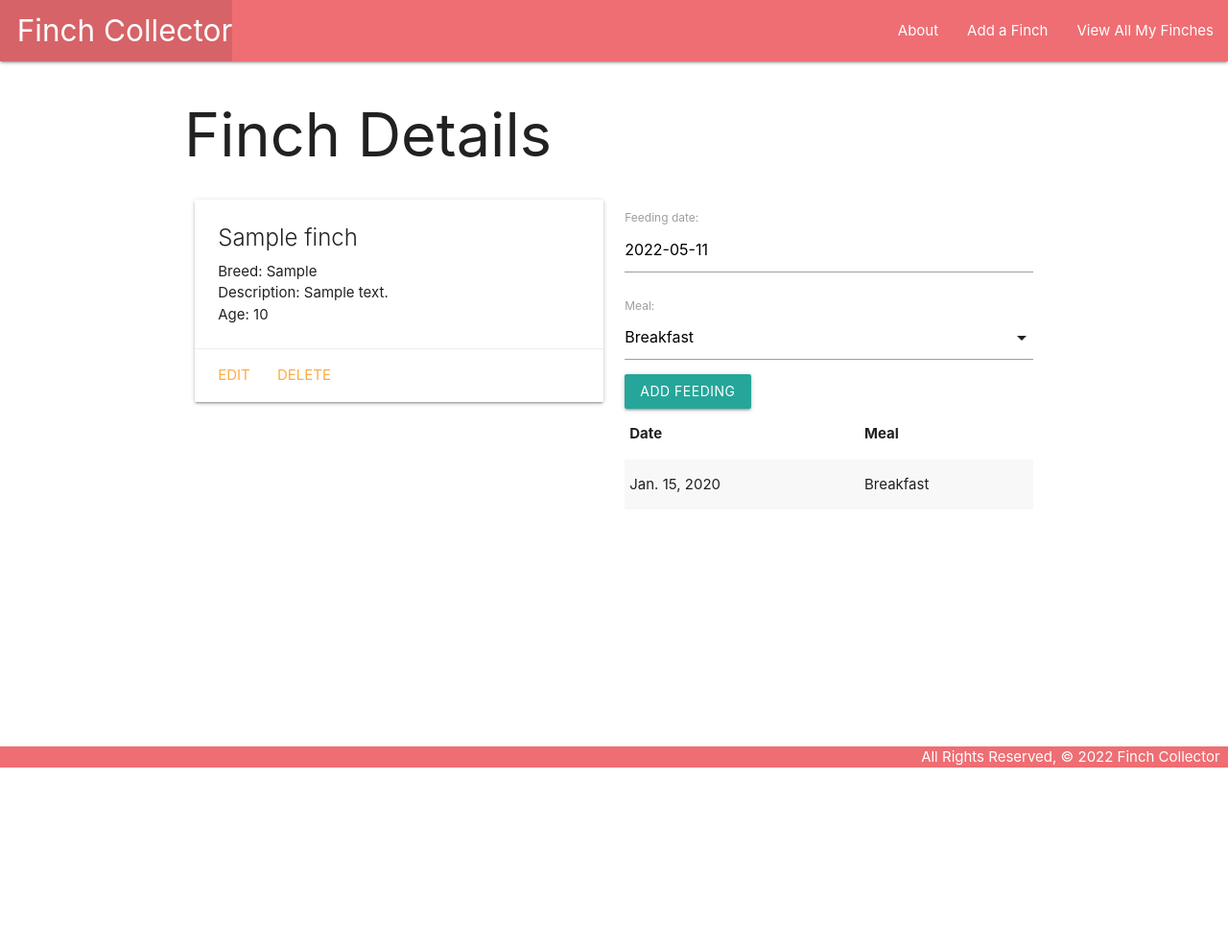
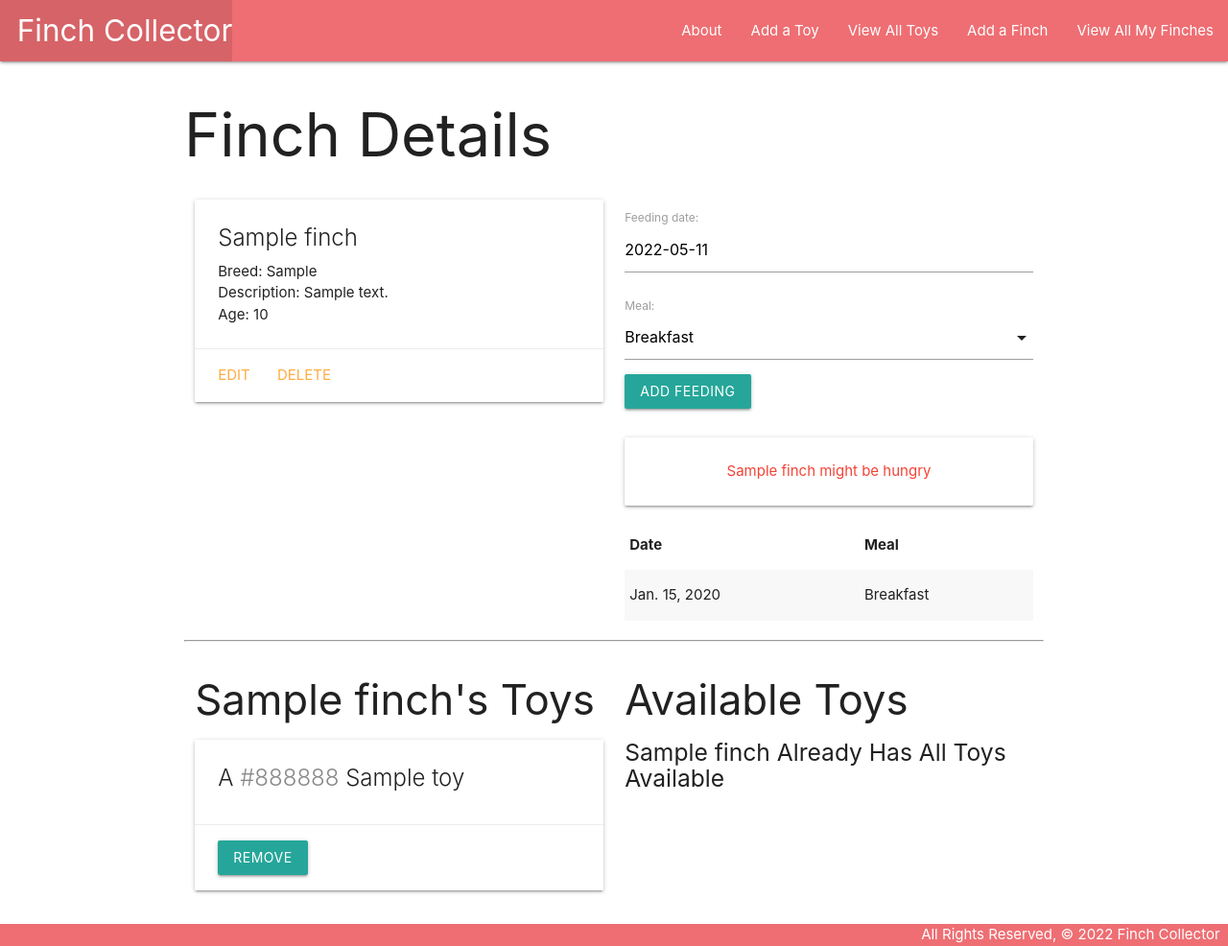
Before and after one commit to Bushfaced/finchcollector, a Django app: page /finches/1/ in a window 1280 px wide. Shown: the whole page at 96% size. Before the commit the page ends 800 px from the top, so only its background shows below. Run offline with Django 4.2, Linux system fonts and the light colour scheme; tables that the repository leaves empty hold one stand-in row (values such as "Sample post").

Commit message:
Lab part 5

```diff
--- a/finchcollector/settings.py
+++ b/finchcollector/settings.py
@@ -106,7 +106,7 @@ AUTH_PASSWORD_VALIDATORS = [
 
 LANGUAGE_CODE = 'en-us'
 
-TIME_ZONE = 'UTC'
+TIME_ZONE = 'America/Los_Angeles'
 
 USE_I18N = True
 
--- a/main_app/models.py
+++ b/main_app/models.py
@@ -1,5 +1,6 @@
 from django.db import models
 from django.urls import reverse
+from datetime import date
 
 MEALS = (
     ('B', 'Breakfast'),
@@ -7,18 +8,33 @@ MEALS = (
     ('D', 'Dinner')
 )
 
+class Toy(models.Model):
+  name = models.CharField(max_length=50)
+  color = models.CharField(max_length=20)
+
+  def __str__(self):
+    return self.name
+
+  def get_absolute_url(self):
+    return reverse('toys_detail', kwargs={'pk': self.id})
+
 # Create your models here.
 class Finch(models.Model):
   name = models.CharField(max_length=100)
   breed = models.CharField(max_length=100)
   description = models.TextField(max_length=250)
   age = models.IntegerField()
+  toys = models.ManyToManyField(Toy)
+
 
   def __str__(self):
     return f'{self.name} ({self.id})'
 
   def get_absolute_url(self):
     return reverse('detail', kwargs={'finch_id': self.id})
+
+  def fed_for_today(self):
+    return self.feeding_set.filter(date=date.today()).count() >= len(MEALS)
 
 class Feeding(models.Model):
   date = models.DateField('feeding date')
@@ -29,8 +45,8 @@ class Feeding(models.Model):
   )
   finch = models.ForeignKey(Finch, on_delete=models.CASCADE)
 
+  class Meta:
+    ordering = ['-date']
+
   def __str__(self):
     return f"{self.get_meal_display()} on {self.date}"
-
-  class Meta:
-    ordering = ['-date']
--- a/main_app/templates/base.html
+++ b/main_app/templates/base.html
@@ -20,6 +20,8 @@
         </ul>
         <ul class="right">
           <li><a href="{% url 'about' %}">About</a></li>
+          <li><a href="{% url 'toys_create' %}">Add a Toy</a></li>
+          <li><a href="{% url 'toys_index' %}">View All Toys</a></li>
           <li><a href="{% url 'finches_create' %}">Add a Finch</a></li>
           <li><a href="{% url 'index' %}">View All My Finches</a></li>
         </ul>
--- a/main_app/templates/finches/detail.html
+++ b/main_app/templates/finches/detail.html
@@ -28,6 +28,12 @@
       {{ feeding_form.as_p }}
       <input type="submit" class="btn" value="Add Feeding">
     </form>
+    <br>
+    {% if finch.fed_for_today %}
+      <div class="card-panel teal-text center-align">{{finch.name}} has been fed all meals for today</div>
+    {% else %}
+      <div class="card-panel red-text center-align">{{finch.name}} might be hungry</div>
+    {% endif %}
     <table class="striped">
       <thead>
         <tr><th>Date</th><th>Meal</th></tr>
@@ -41,6 +47,54 @@
         {% endfor %}
       </tbody>
     </table>
+  </div>
+</div>
+
+<hr>
+<div class="row">
+  <div class="col s6">
+    <h3>{{ finch.name }}'s Toys</h3>
+    {% if finch.toys.count %}
+      {% for toy in finch.toys.all %}
+        <div class="card">
+          <div class="card-content">
+            <span class="card-title">
+              A <span style="color: {{ toy.color }}">{{ toy.color }}</span> {{ toy.name }}
+            </span>
+          </div>
+          <div class="card-action">
+            <form action="{% url 'unassoc_toy' finch.id toy.id %}" method="POST">
+              {% csrf_token %}
+              <button type="submit" class="btn">Remove</button>
+            </form>
+          </div>
+        </div>
+      {% endfor %}
+    {% else %}
+      <h5>No Toys :(</h5>
+    {% endif %}
+  </div>
+  <div class="col s6">
+    <h3>Available Toys</h3>
+    {% if toys.count %}
+      {% for toy in toys.all %}
+        <div class="card">
+          <div class="card-content">
+            <span class="card-title">
+              A <span style="color: {{ toy.color }}">{{ toy.color }}</span> {{ toy.name }}
+            </span>
+          </div>
+          <div class="card-action">
+            <form action="{% url 'assoc_toy' finch.id toy.id %}" method="POST">
+              {% csrf_token %}
+              <button type="submit" class="btn">Add</button>
+            </form>
+          </div>
+        </div>
+      {% endfor %}
+    {% else %}
+      <h5>{{finch.name}} Already Has All Toys Available</h5>
+    {% endif %}
   </div>
 </div>
 
--- a/main_app/urls.py
+++ b/main_app/urls.py
@@ -10,4 +10,11 @@ urlpatterns = [
   path('finches/<int:pk>/update/', views.FinchUpdate.as_view(), name='finches_update'),
   path('finches/<int:pk>/delete/', views.FinchDelete.as_view(), name='finches_delete'),
   path('finches/<int:finch_id>/add_feeding/', views.add_feeding, name='add_feeding'),
+  path('finches/<int:finch_id>/assoc_toy/<int:toy_id>/', views.assoc_toy, name='assoc_toy'),
+  path('finches/<int:finch_id>/unassoc_toy/<int:toy_id>/', views.unassoc_toy, name='unassoc_toy'),
+  path('toys/', views.ToyList.as_view(), name='toys_index'),
+  path('toys/<int:pk>/', views.ToyDetail.as_view(), name='toys_detail'),
+  path('toys/create/', views.ToyCreate.as_view(), name='toys_create'),
+  path('toys/<int:pk>/update/', views.ToyUpdate.as_view(), name='toys_update'),
+  path('toys/<int:pk>/delete/', views.ToyDelete.as_view(), name='toys_delete'),
 ]
--- a/main_app/views.py
+++ b/main_app/views.py
@@ -1,7 +1,8 @@
 from django.shortcuts import redirect, render
 from django.views.generic.edit import CreateView
 from django.views.generic.edit import CreateView, UpdateView, DeleteView
-from .models import Finch
+from django.views.generic import ListView, DetailView
+from .models import Finch, Toy
 from .forms import FeedingForm
 
 # Create your views here.
@@ -18,16 +19,10 @@ def finches_index(request):
 
 def finches_detail(request, finch_id):
   finch = Finch.objects.get(id=finch_id)
+  id_list = finch.toys.all().values_list('id')
+  toys_finch_doesnt_have = Toy.objects.exclude(id__in=id_list)
   feeding_form = FeedingForm()
-  return render(request, 'finches/detail.html', { 'finch': finch, 'feeding_form': feeding_form })
-
-def add_feeding(request, finch_id):
-  form = FeedingForm(request.POST)
-  if form.is_valid():
-    new_feeding = form.save(commit=False)
-    new_feeding.finch_id = finch_id
-    new_feeding.save()
-  return redirect('detail', finch_id=finch_id)
+  return render(request, 'finches/detail.html', { 'finch': finch, 'feeding_form': feeding_form, 'toys': toys_finch_doesnt_have })
 
 class FinchCreate(CreateView):
   model = Finch
@@ -40,3 +35,38 @@ class FinchUpdate(UpdateView):
 class FinchDelete(DeleteView):
   model = Finch
   success_url = '/finches/'
+
+def add_feeding(request, finch_id):
+  form = FeedingForm(request.POST)
+  if form.is_valid():
+    new_feeding = form.save(commit=False)
+    new_feeding.finch_id = finch_id
+    new_feeding.save()
+  return redirect('detail', finch_id=finch_id)
+
+def assoc_toy(request, finch_id, toy_id):
+  # Note that you can pass a toy's id instead of the whole toy object
+  Finch.objects.get(id=finch_id).toys.add(toy_id)
+  return redirect('detail', finch_id=finch_id)
+
+def unassoc_toy(request, finch_id, toy_id):
+  Finch.objects.get(id=finch_id).toys.remove(toy_id)
+  return redirect('detail', finch_id=finch_id)
+
+class ToyList(ListView):
+  model = Toy
+
+class ToyDetail(DetailView):
+  model = Toy
+
+class ToyCreate(CreateView):
+  model = Toy
+  fields = '__all__'
+
+class ToyUpdate(UpdateView):
+  model = Toy
+  fields = ['name', 'color']
+
+class ToyDelete(DeleteView):
+  model = Toy
+  success_url = '/toys/'
```
Also changed, not shown: main_app/templates/main_app/toy_confirm_delete.html (added, +13 -0 lines), main_app/templates/main_app/toy_detail.html (added, +20 -0 lines), main_app/templates/main_app/toy_form.html (added, +19 -0 lines), main_app/templates/main_app/toy_list.html (added, +17 -0 lines), main_app/migrations/0003_toy_alter_feeding_options_alter_feeding_date.py (added), main_app/migrations/0004_finch_toys.py (added).
